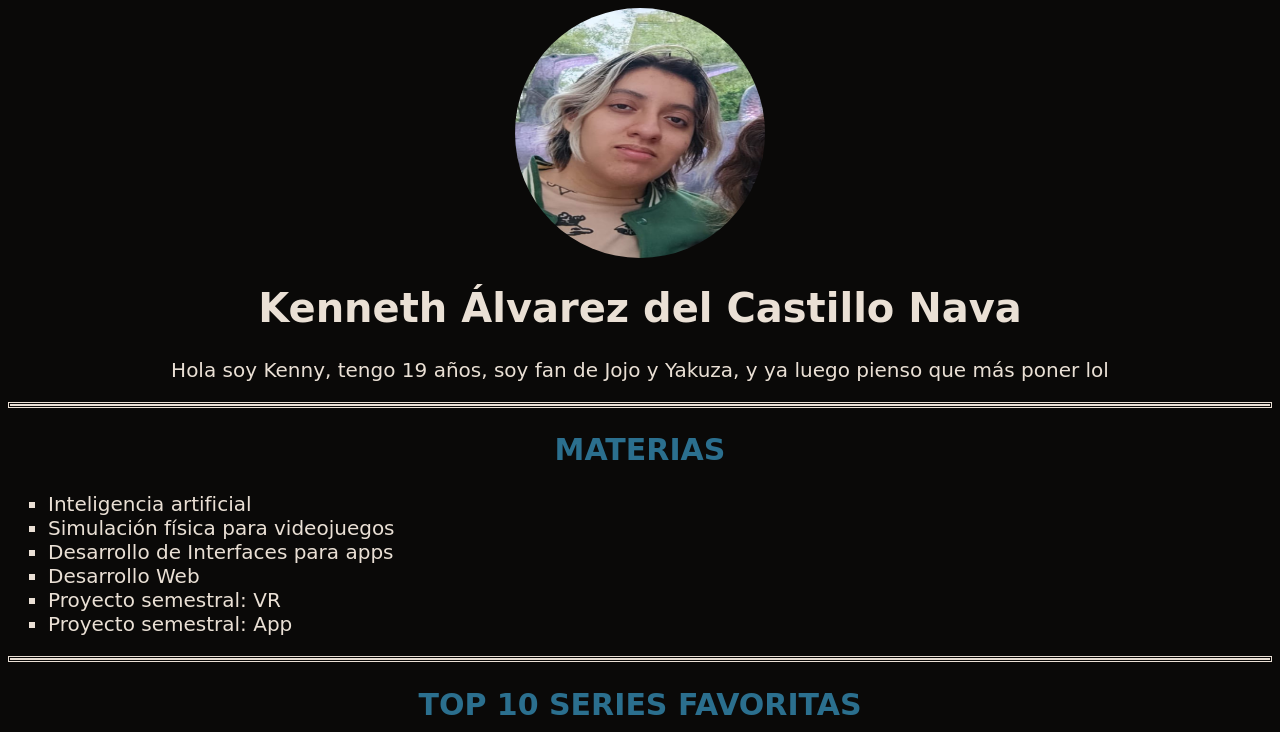
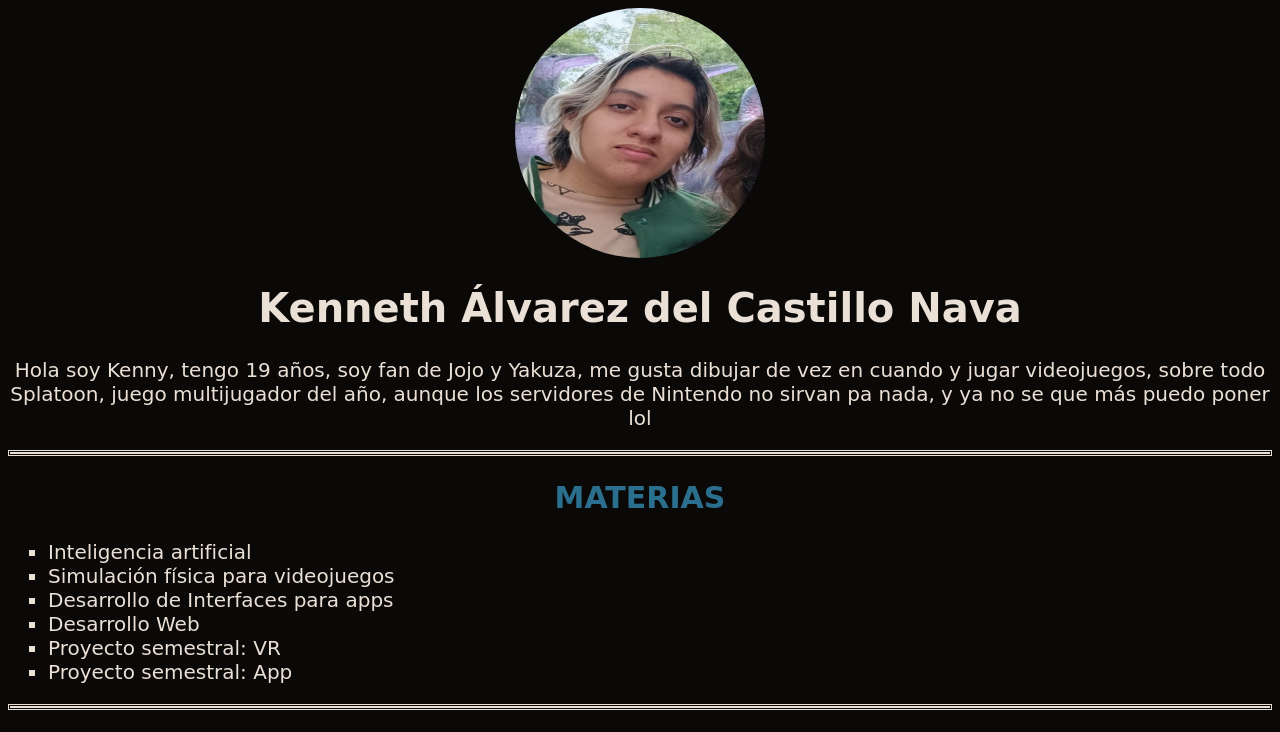
Before and after one commit to K-enneth/DesarrolloWeb, a plain HTML site: page Practica4/index.html in a window 1280 px wide. Shown: the top 732 px of the page. Drawn offline with Linux system fonts and the light colour scheme; a web font is replaced by a local one.

Commit message:
Terminando practica 4

```diff
--- a/Practica4/index.html
+++ b/Practica4/index.html
@@ -19,7 +19,7 @@
     <header class="text-center">
         <img class="img-kenny" src="Imgs/KennyFoto.jpg" alt="Foto del funado, Kenny">
         <h1> Kenneth Álvarez del Castillo Nava</h1>
-        <p> Hola soy Kenny, tengo 19 años, soy fan de Jojo y Yakuza, y ya luego pienso que más poner lol</p>
+        <p class="text-center"> Hola soy Kenny, tengo 19 años, soy fan de Jojo y Yakuza, me gusta dibujar de vez en cuando y jugar videojuegos, sobre todo Splatoon, juego multijugador del año, aunque los servidores de Nintendo no sirvan pa nada, y ya no se que más puedo poner lol</p>
     </header>
     <hr class="lineas">
 
```
